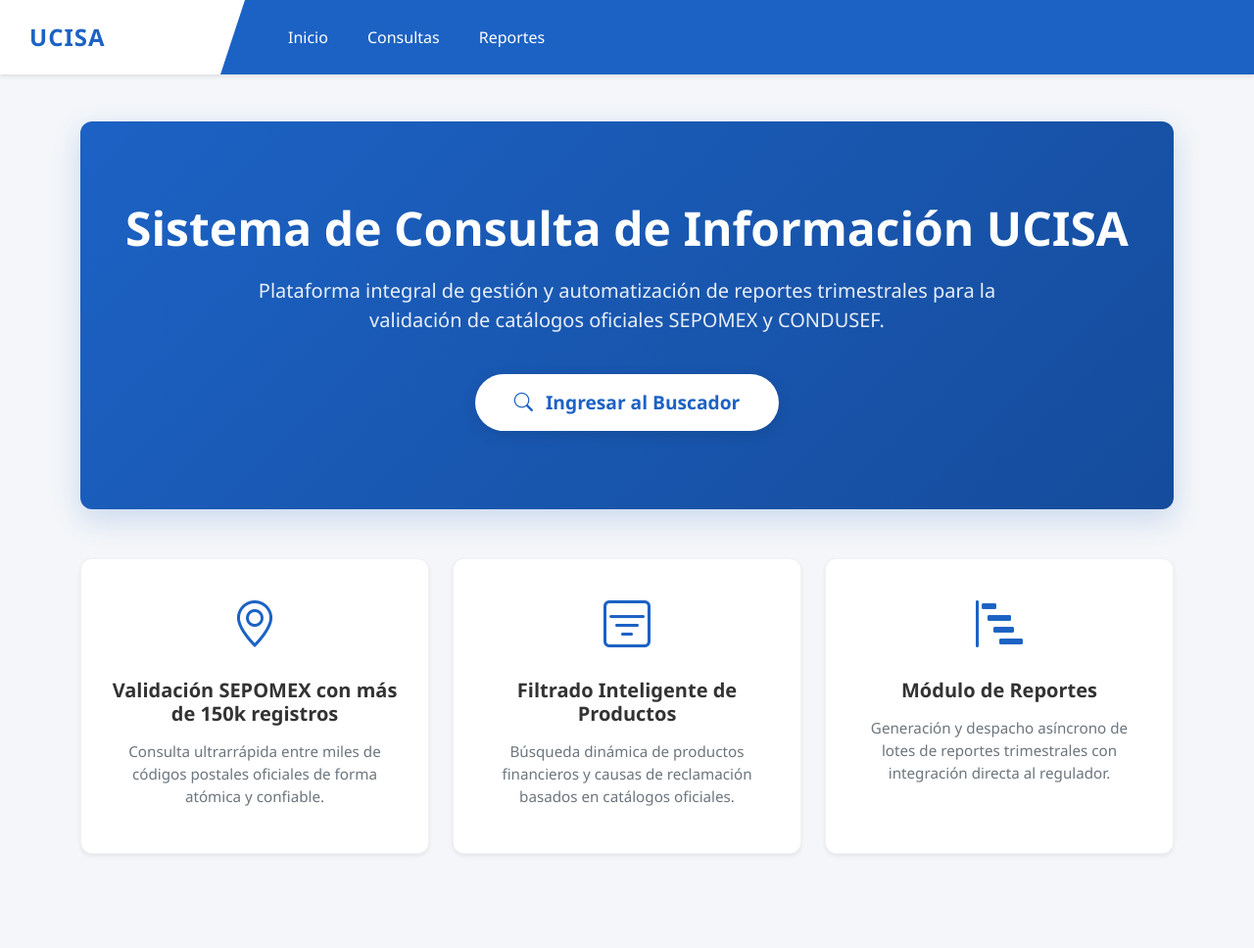
After one commit to EduardoPicazo/REDECO, a Django app: page / in a window 1280 px wide. The commit adds this page. Shown: the whole page at 98% size. Run offline with Django 5.2, Linux system fonts and the light colour scheme.

Commit message:
feat: interfaz grafica MVP de UCISA y buscador funcional de catálogos

```diff
--- a/NE_REDECO/NE_REDECO/urls.py
+++ b/NE_REDECO/NE_REDECO/urls.py
@@ -15,10 +15,17 @@
     2. Add a URL to urlpatterns:  path('blog/', include('blog.urls'))
 """
 from django.contrib import admin
-from django.urls import path
-from apps.consultas.views import demo_busqueda
+from django.urls import path, include
+
+# pyrefly: ignore [missing-import]
+from apps.consultas import views as consultas_views
 
 urlpatterns = [
     path('admin/', admin.site.urls),
-    path('demo/', demo_busqueda, name='demo_busqueda'),
+
+    # 1. Página de inicio (Raíz)
+    path('', consultas_views.home, name='home'),
+
+    # 2. El buscador que ya tenías funcional
+    path('demo/', consultas_views.demo_busqueda, name='demo_busqueda'),
 ]
--- a/NE_REDECO/apps/consultas/views.py
+++ b/NE_REDECO/apps/consultas/views.py
@@ -1,5 +1,7 @@
 from django.shortcuts import render
+# pyrefly: ignore [missing-import]
 from apps.socios.models import CatalogoSepomex
+# pyrefly: ignore [missing-import]
 from apps.consultas.models import Producto, Causa
 
 def demo_busqueda(request):
@@ -26,3 +28,6 @@
         'resultados_sepomex': resultados_sepomex,
         'resultados_productos': resultados_productos
     })
+
+def home(request):
+    return render(request, 'consultas/home.html')
--- /dev/null
+++ b/NE_REDECO/templates/consultas/home.html
@@ -0,0 +1,138 @@
+{% extends 'base.html' %}
+
+{% block title %}Inicio - Sistema UCISA{% endblock %}
+
+{% block extra_css %}
+<link rel="stylesheet" href="https://cdn.jsdelivr.net/npm/bootstrap-icons@1.11.3/font/bootstrap-icons.min.css">
+<style>
+    .hero-bg {
+        background: linear-gradient(135deg, #1c62c4 0%, #154c9c 100%);
+        color: white;
+        border-radius: 12px;
+        padding: 80px 40px;
+        text-align: center;
+        margin-bottom: 50px;
+        box-shadow: 0 10px 30px rgba(28, 98, 196, 0.2);
+    }
+
+    .hero-title {
+        font-weight: 700;
+        font-size: 3rem;
+        margin-bottom: 20px;
+    }
+
+    .hero-subtitle {
+        font-size: 1.25rem;
+        opacity: 0.9;
+        margin-bottom: 40px;
+        max-width: 800px;
+        margin-left: auto;
+        margin-right: auto;
+    }
+
+    .btn-cta {
+        background-color: white;
+        color: #1c62c4;
+        font-weight: 600;
+        padding: 15px 40px;
+        border-radius: 50px;
+        font-size: 1.2rem;
+        transition: all 0.3s ease;
+        text-decoration: none;
+        display: inline-block;
+        box-shadow: 0 4px 15px rgba(0,0,0,0.1);
+    }
+
+    .btn-cta:hover {
+        transform: translateY(-3px);
+        box-shadow: 0 8px 25px rgba(0,0,0,0.2);
+        color: #154c9c;
+    }
+
+    .feature-card {
+        background: white;
+        border-radius: 12px;
+        padding: 30px;
+        text-align: center;
+        height: 100%;
+        transition: transform 0.3s ease, box-shadow 0.3s ease;
+        border: 1px solid rgba(0,0,0,0.05);
+    }
+
+    .feature-card:hover {
+        transform: translateY(-10px);
+        box-shadow: 0 15px 30px rgba(0,0,0,0.1);
+    }
+
+    .feature-icon {
+        font-size: 3rem;
+        color: #1c62c4;
+        margin-bottom: 20px;
+    }
+
+    .feature-title {
+        font-weight: 600;
+        font-size: 1.25rem;
+        margin-bottom: 15px;
+        color: #333;
+    }
+
+    .feature-text {
+        color: #6c757d;
+        font-size: 0.95rem;
+    }
+</style>
+{% endblock %}
+
+{% block content %}
+<div class="hero-bg">
+    <h1 class="hero-title">Sistema de Consulta de Información UCISA</h1>
+    <p class="hero-subtitle">
+        Plataforma integral de gestión y automatización de reportes trimestrales para la validación de catálogos oficiales SEPOMEX y CONDUSEF.
+    </p>
+    <a href="{% url 'demo_busqueda' %}" class="btn-cta">
+        <i class="bi bi-search me-2"></i> Ingresar al Buscador
+    </a>
+</div>
+
+<div class="row g-4 mb-5">
+    <!-- Feature 1 -->
+    <div class="col-md-4">
+        <div class="feature-card shadow-sm">
+            <div class="feature-icon">
+                <i class="bi bi-geo-alt"></i>
+            </div>
+            <h3 class="feature-title">Validación SEPOMEX con más de 150k registros</h3>
+            <p class="feature-text">
+                Consulta ultrarrápida entre miles de códigos postales oficiales de forma atómica y confiable.
+            </p>
+        </div>
+    </div>
+
+    <!-- Feature 2 -->
+    <div class="col-md-4">
+        <div class="feature-card shadow-sm">
+            <div class="feature-icon">
+                <i class="bi bi-filter-square"></i>
+            </div>
+            <h3 class="feature-title">Filtrado Inteligente de Productos</h3>
+            <p class="feature-text">
+                Búsqueda dinámica de productos financieros y causas de reclamación basados en catálogos oficiales.
+            </p>
+        </div>
+    </div>
+
+    <!-- Feature 3 -->
+    <div class="col-md-4">
+        <div class="feature-card shadow-sm">
+            <div class="feature-icon">
+                <i class="bi bi-bar-chart-steps"></i>
+            </div>
+            <h3 class="feature-title">Módulo de Reportes</h3>
+            <p class="feature-text">
+                Generación y despacho asíncrono de lotes de reportes trimestrales con integración directa al regulador.
+            </p>
+        </div>
+    </div>
+</div>
+{% endblock %}
```
Also changed, not shown: NE_REDECO/templates/consultas/dashboard.html (+7 -7 lines).
